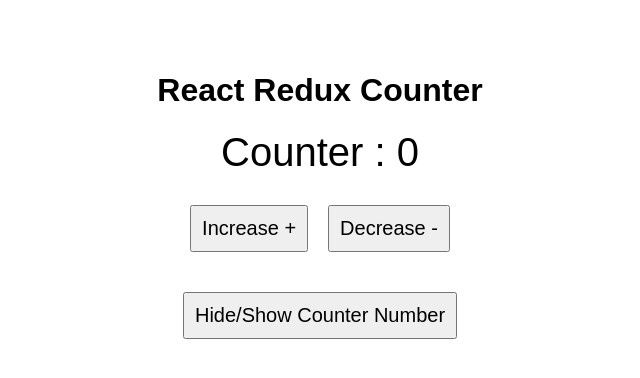
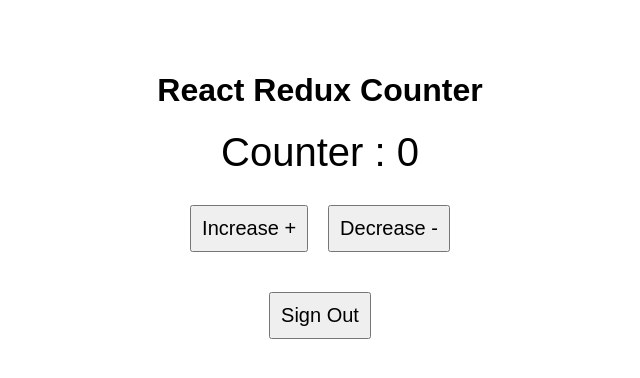
Before and after one commit to 000Shehab000/React-Redux-Counter, a JavaScript app in the folder app/: page / in a window 1280 px wide. Shown: the top 378 px of the page, without its empty margins (320-960 px from the left). Built offline with nearby package versions, Linux system fonts and the light colour scheme.

Commit message:
feat(auth): add authentication toggle
- Added auth state to Redux
- Added login/logout button

```diff
--- a/app/src/App.js
+++ b/app/src/App.js
@@ -1,16 +1,18 @@
-import { useEffect, useCallback } from 'react'
 import './App.css'
 import { useSelector, useDispatch } from 'react-redux'
 import { increase, decrease } from './store/counterSlice'
+import { toggle } from './store/authSlice'
 
 export default function App() {
   const dispatch = useDispatch()
   const counterState = useSelector((state) => state.counter.value)
+  const authState = useSelector((state) => state.auth.isLoggedIn)
 
   return (
     <div className="app-container">
       <h1>React Redux Counter</h1>
 
+      {authState && (
         <>
           <div className="counter">Counter : {counterState}</div>
           <div>
@@ -22,9 +24,12 @@
             </button>
           </div>
         </>
+      )}
 
       <div>
-        <button className="btn">Hide/Show Counter Number</button>
+        <button className="btn" onClick={() => dispatch(toggle())}>
+          {authState ? 'Sign Out' : 'Login'}
+        </button>
       </div>
     </div>
   )
```
Lines whose indentation alone changed are shown as unchanged.
